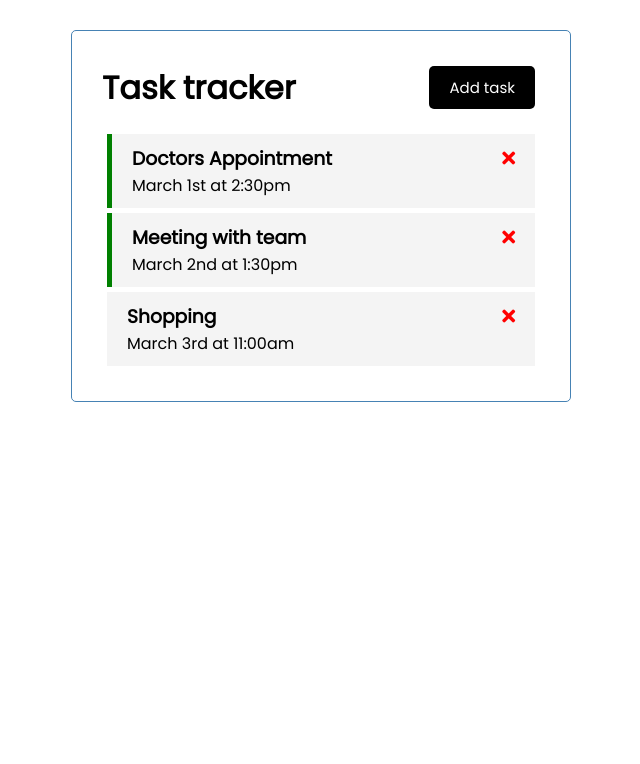
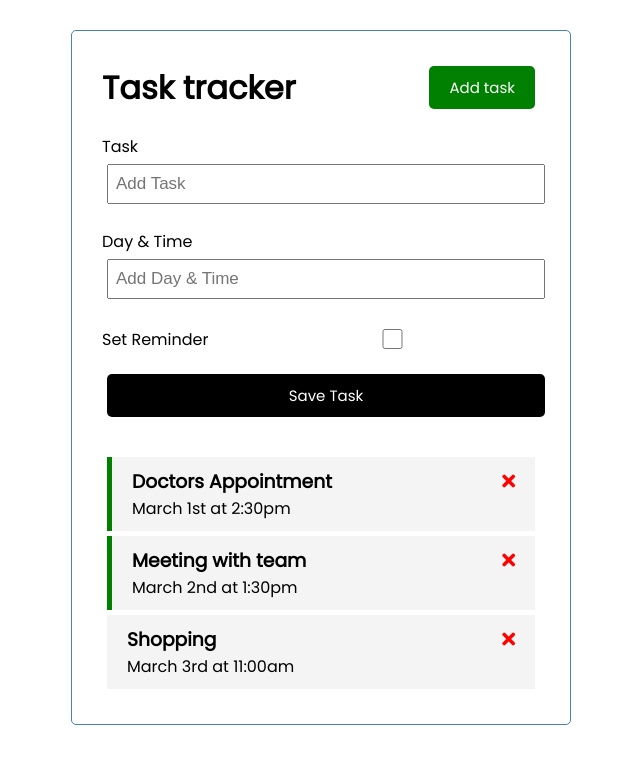
Before and after one commit to MartynasVenckus/Task-Tracker, a Vue app: page / in a window 1280 px wide. Shown: the top 764 px of the page, without its empty margins (319-959 px from the left). Built offline with nearby package versions, Linux system fonts and the light colour scheme.

Commit message:
Add task addition imitation

```diff
--- a/src/App.vue
+++ b/src/App.vue
@@ -1,6 +1,7 @@
 <template>
 <div class="container">
   <Header title="Task tracker" />
+  <AddTask  @add-task="addTask" />
   <Tasks @toggle-reminder="toggleReminder" @delete-task="deleteTask" :tasks="tasks" />
 </div>
 
@@ -10,12 +11,14 @@
 <script>
 import Header from './components/Header'
 import Tasks from './components/Tasks'
+import AddTask from './components/AddTask'
 
 export default {
   name: 'App',
   components: {
     Header,
     Tasks,
+    AddTask,
   },
   data() {
     return {
@@ -23,6 +26,9 @@
     }
   },
   methods: {
+    addTask(task) {
+      this.tasks = [...this.tasks, task]
+    },
     deleteTask(id) {
       if(confirm('Are you sure?')){
         this.tasks = this.tasks.filter((task) => task.id !== id)
--- /dev/null
+++ b/src/components/AddTask.vue
@@ -0,0 +1,85 @@
+<template>
+    <form @submit="onSubmit" class="add-form">
+    <div class="form-control">
+      <label>Task</label>
+      <input type="text" v-model="text" name="text" placeholder="Add Task" />
+    </div>
+    <div class="form-control">
+      <label>Day & Time</label>
+      <input type="text" v-model="day" name="day" placeholder="Add Day & Time" />
+    </div>
+    <div class="form-control form-control-check">
+      <label>Set Reminder</label>
+      <input type="checkbox" v-model="reminder" name="reminder" />
+    </div>
+
+    <input type="submit" value="Save Task" class="btn btn-block" />
+  </form>
+</template>
+
+<script>
+export default {
+    name: 'AddTask',
+    data(){
+        return {
+            text: '',
+            day: '',
+            reminder: false
+        }
+    },
+    methods: {
+        onSubmit(e){
+            e.preventDefault()
+
+            if(!this.text){
+                alert('Please add a task')
+                return
+            }
+
+            const newTask = {
+                id: Math.floor(Math.random() * 100000),
+                text: this.text,
+                day: this.day,
+                reminder: this.reminder,
+            }
+
+            this.$emit('add-task', newTask)
+
+            this.text = ''
+            this.day = ''
+            this.reminder = ''
+        }
+    }
+}
+</script>
+
+<style scoped>
+.add-form {
+  margin-bottom: 40px;
+}
+.form-control {
+  margin: 20px 0;
+}
+.form-control label {
+  display: block;
+}
+.form-control input {
+  width: 100%;
+  height: 40px;
+  margin: 5px;
+  padding: 3px 7px;
+  font-size: 17px;
+}
+.form-control-check {
+  display: flex;
+  align-items: center;
+  justify-content: space-between;
+}
+.form-control-check label {
+  flex: 1;
+}
+.form-control-check input {
+  flex: 2;
+  height: 20px;
+}
+</style>
--- a/src/components/Header.vue
+++ b/src/components/Header.vue
@@ -1,7 +1,7 @@
 <template>
     <header>
         <h1>{{ title }}</h1>
-        <Button text="Add task" color="black" />
+        <Button text="Add task" color="green" />
     </header>
 </template>
 
```
